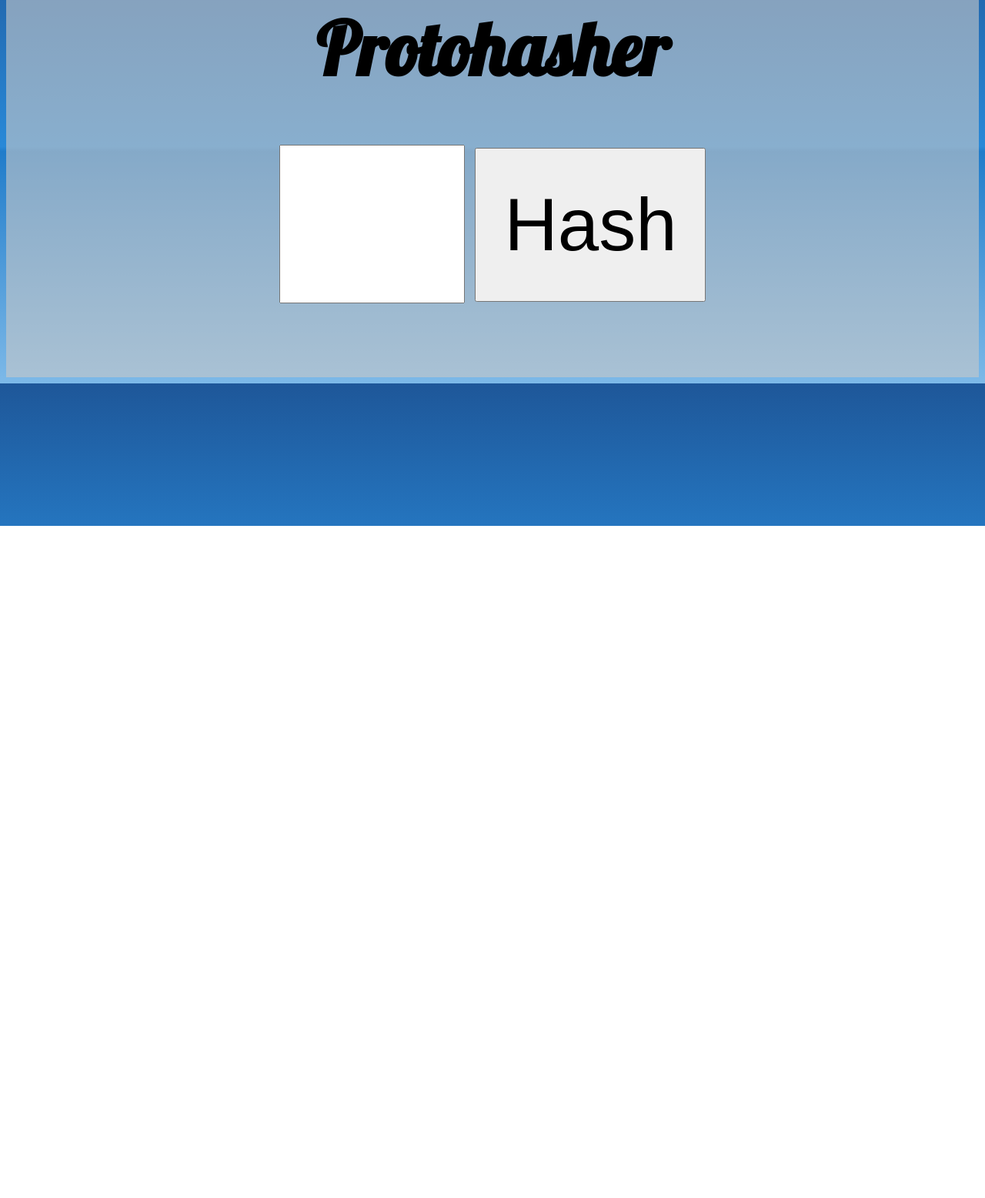
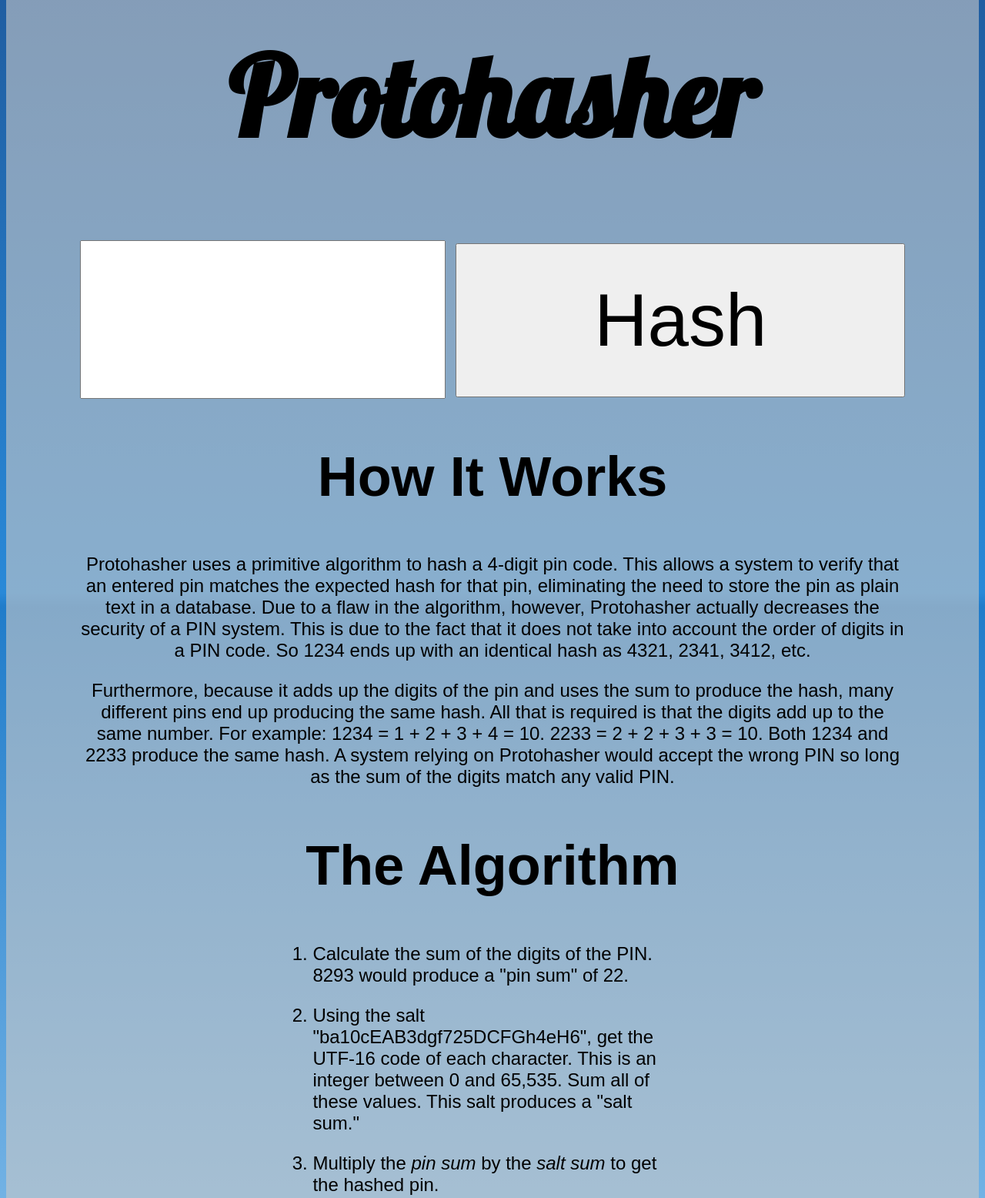
Before and after one commit to viperior/protohasher, a plain HTML site: page index.html in a window 1280 px wide. Shown: the part 117-1673 px from the top of the page at 77% size. Before the commit the page ends 800 px from the top, so only its background shows below. Drawn offline with Linux system fonts and the light colour scheme.

Commit message:
Add mobile styles, instructions, and algorithm explanation

```diff
--- a/css/style.css
+++ b/css/style.css
@@ -8,13 +8,13 @@ body {
   background: linear-gradient(to bottom, #1e5799 0%,#2989d8 50%,#207cca 51%,#7db9e8 100%); /* W3C, IE10+, FF16+, Chrome26+, Opera12+, Safari7+ */
   filter: progid:DXImageTransform.Microsoft.gradient( startColorstr='#1e5799', endColorstr='#7db9e8',GradientType=0 ); /* IE6-9 */
   font-family: sans-serif;
-  font-size: 3em;
+  font-size: 1em;
 }
 
 button {
   height: 200px;
-  font-size: 2em;
-  width: 300px;
+  font-size: 5em;
+  width: 100%;
 }
 
 .container {
@@ -24,21 +24,70 @@ button {
   text-align: center;
 }
 
+h1 {
+  font-family: 'Lobster', 'Impact', cursive, serif;
+  font-size: 3em;
+}
+
 input {
-  font-family: 'Bungee', cursive;
-  font-size: 2em;
+  display: block;
+  font-family: 'Bungee', 'Impact', cursive, serif;
+  font-size: 5em;
   height: 200px;
-  width: 20%;
+  text-align: center;
+  width: 100%;
+}
+
+ol {
+  padding: 0 10% 0 10%;
+  text-align: left;
+}
+
+ol li {
+  margin-bottom: 1em;
 }
 
 .output {
   background-color: black;
   color: #ffcc00;
-  font-family: 'Bungee', cursive;
+  font-family: 'Bungee', 'Impact', cursive, serif;
   font-size: 2em;
   font-weight: bold;
 }
 
-h1 {
-  font-family: 'Lobster', cursive;
+p,
+ol li {
+  font-size: 1em;
 }
+
+@media screen and (min-width: 1080px) {
+  body {
+    font-size: 3em;
+  }
+
+  button {
+    font-size: 2em;
+    height: 200px;
+    width: 50%;
+  }
+
+  input {
+    display: inline;
+    font-size: 2em;
+    text-align: left;
+    width: 40%;
+  }
+
+  ol {
+    padding: 0 30% 0 30%;
+  }
+
+  p {
+    padding: 0 2em 0 2em;
+  }
+
+  p,
+  ol li {
+    font-size: 0.5em;
+  }
+}
--- a/index.html
+++ b/index.html
@@ -34,6 +34,18 @@
 
 		<div id="output" class="output"></div>
 
+		<div>
+			<h2>How It Works</h2>
+			<p>Protohasher uses a primitive algorithm to hash a 4-digit pin code. This allows a system to verify that an entered pin matches the expected hash for that pin, eliminating the need to store the pin as plain text in a database. Due to a flaw in the algorithm, however, Protohasher actually decreases the security of a PIN system. This is due to the fact that it does not take into account the order of digits in a PIN code. So 1234 ends up with an identical hash as 4321, 2341, 3412, etc.</p>
+			<p>Furthermore, because it adds up the digits of the pin and uses the sum to produce the hash, many different pins end up producing the same hash. All that is required is that the digits add up to the same number. For example: 1234 = 1 + 2 + 3 + 4 = 10. 2233 = 2 + 2 + 3 + 3 = 10. Both 1234 and 2233 produce the same hash. A system relying on Protohasher would accept the wrong PIN so long as the sum of the digits match any valid PIN.</p>
+			<h2>The Algorithm</h2>
+			<ol>
+				<li>Calculate the sum of the digits of the PIN. 8293 would produce a "pin sum" of 22.</li>
+				<li>Using the salt "ba10cEAB3dgf725DCFGh4eH6", get the UTF-16 code of each character. This is an integer between 0 and 65,535. Sum all of these values. This salt produces a "salt sum."</li>
+				<li>Multiply the <em>pin sum</em> by the <em>salt sum</em> to get the hashed pin.</li>
+			</ol>
+		</div>
+
 	</div><!-- end container div -->
 
 </body>
```
